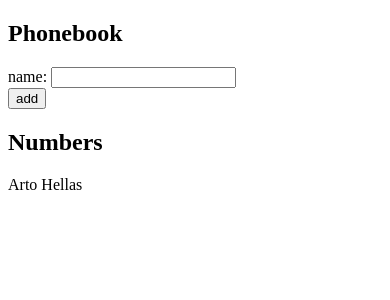
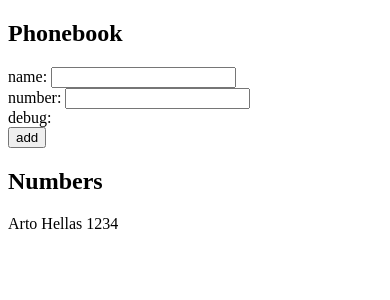
Before and after one commit to alexander7295/FullstackOpen-Submission-Repository, a React (Vite) app in the folder part2/phonebook/: page / in a window 390 px wide. Shown: the top 300 px of the page. Built offline with nearby package versions, Linux system fonts and the light colour scheme.

Commit message:
Phonebook 2.8

```diff
--- a/part2/phonebook/src/App.jsx
+++ b/part2/phonebook/src/App.jsx
@@ -2,12 +2,17 @@
 
 const App = () => {
   const [persons, setPersons] = useState([
-    { name: 'Arto Hellas' }
+    { name: 'Arto Hellas', number: '1234' }
   ])
   const [newName, setNewName] = useState('')
+  const [newNumber, setNewNumber] = useState('')
 
   const handleNameChange = (event) => {
     setNewName(event.target.value)
+  }
+
+  const handleNumberChange = (event) => {
+    setNewNumber(event.target.value)
   }
 
   const addPerson = (event) => {
@@ -18,12 +23,19 @@
       return
     }
 
+    if (persons.some(person => person.number === newNumber)) {
+      alert(`${newNumber} is already added to the phonebook`)
+      return
+    }
+
     const personObject = {
-      name: newName
+      name: newName,
+      number: newNumber
     }
 
     setPersons(persons.concat(personObject))
     setNewName('')
+    setNewNumber('')
   }
 
   return (
@@ -34,11 +46,17 @@
           name: <input value={newName} onChange={handleNameChange}/>
         </div>
         <div>
+          number: <input value={newNumber} onChange={handleNumberChange} />
+        </div>
+        <div>
+          debug: {newNumber}
+        </div>
+        <div>
           <button type="submit">add</button>
         </div>
       </form>
       <h2>Numbers</h2>
-      {persons.map(person => <div key={person.name}>{person.name}</div>)}
+      {persons.map(person => <div key={person.name}>{person.name} {person.number}</div>)}
     </div>
   )
 }
```
